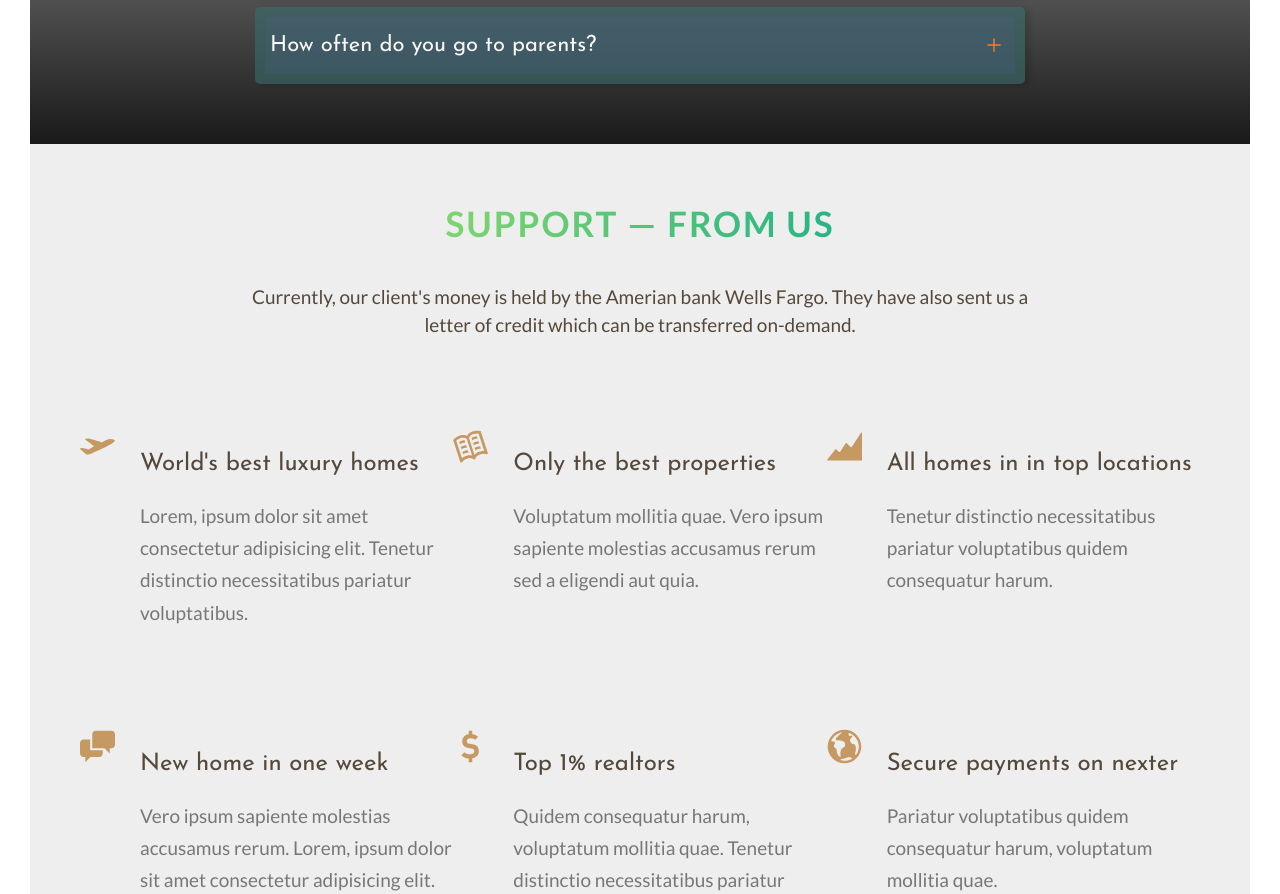
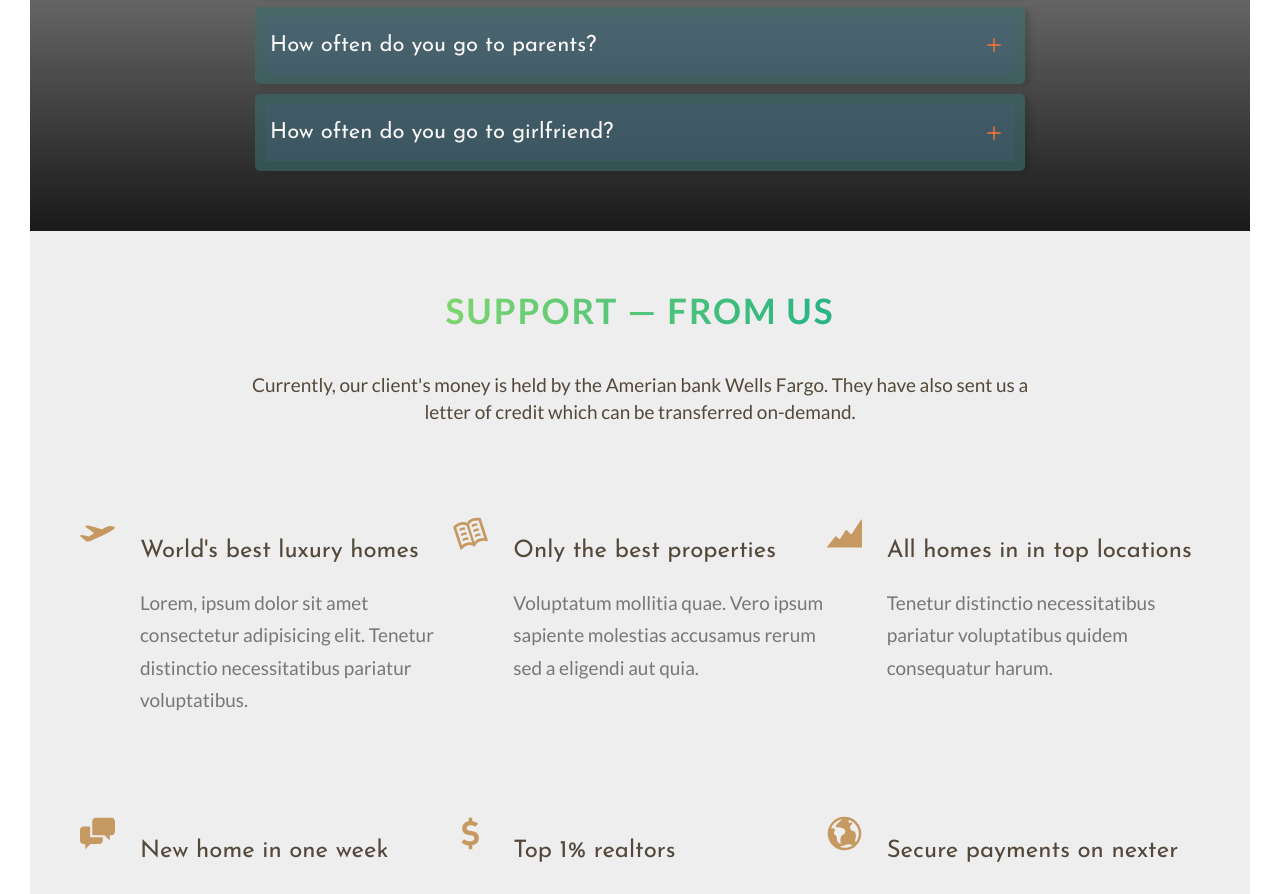
Before and after one commit to amjadarab/background-generator, a website: page landingpage.html in a window 1280 px wide. Shown: the part 1233-2127 px from the top of the page. Drawn offline with nearby package versions, Linux system fonts and the light colour scheme.

Commit message:
another faq

```diff
--- a/landingpage.html
+++ b/landingpage.html
@@ -129,7 +129,7 @@
 
 
 
-                    <!-- <div class="accordion-item" id=question6>
+                    <div class="accordion-item" id=question6>
                         <a class="accordion-link" href="#question6">
                             How often do you go to girlfriend?
                             <ion-icon name="add-outline" class="accordion-link--add"></ion-icon>
@@ -143,7 +143,7 @@
                                 error, suscipit sapiente. Nihil, totam dolor?
                             </p>
                         </div>
-                    </div> -->
+                    </div>
 
 
 
```
